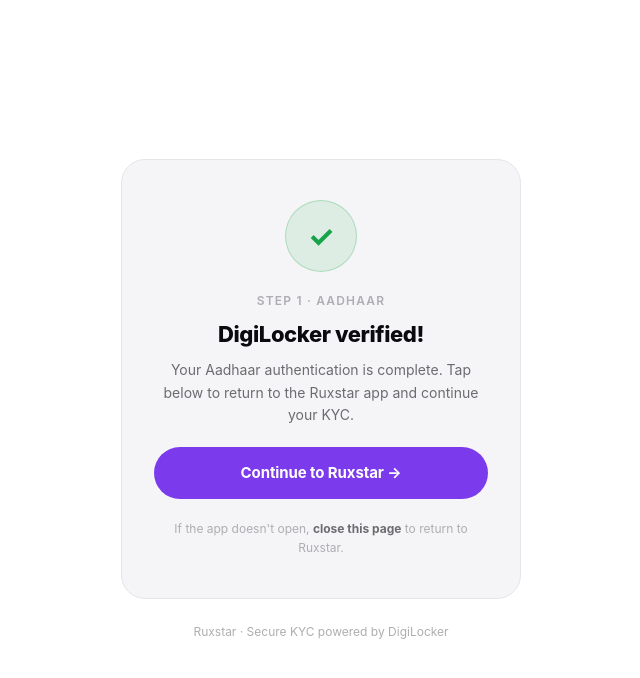
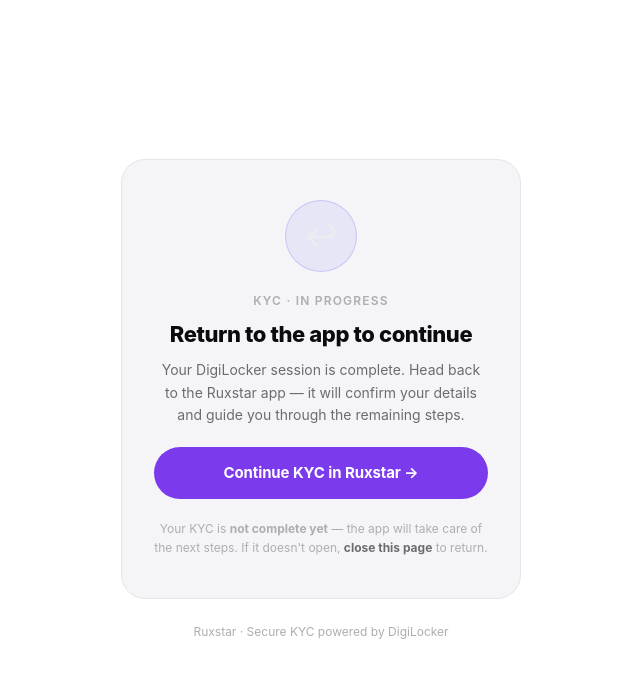
Before and after one commit to ruxstar-admin/ruxstar-frontend-services, a Next.js app: page /kyc/mobile-done in a window 1280 px wide. Shown: the top 678 px of the page, without its empty margins (319-959 px from the left). Built offline with nearby package versions, Linux system fonts and the light colour scheme.

Commit message:
added some user level comments for user understanding

```diff
--- a/app/kyc/mobile-done/page.tsx
+++ b/app/kyc/mobile-done/page.tsx
@@ -51,18 +51,17 @@
   return (
     <div style={styles.page}>
       <div style={styles.card}>
-        {/* Icon */}
-        <div style={{ ...styles.iconWrap, ...styles.iconGreen }}>
-          <span style={{ fontSize: 30, color: "#16a34a", fontWeight: 700 }}>✓</span>
+        {/* Icon — neutral, not a success tick */}
+        <div style={{ ...styles.iconWrap, ...styles.iconBlue }}>
+          <span style={{ fontSize: 30 }}>↩</span>
         </div>
 
         {/* Copy */}
         <div style={{ textAlign: "center" }}>
-          <p style={styles.eyebrow}>Step 1 · Aadhaar</p>
-          <h1 style={styles.heading}>DigiLocker verified!</h1>
+          <p style={styles.eyebrow}>KYC · In progress</p>
+          <h1 style={styles.heading}>Return to the app to continue</h1>
           <p style={styles.sub}>
-            Your Aadhaar authentication is complete. Tap below to return to the
-            Ruxstar app and continue your KYC.
+            Your DigiLocker session is complete. Head back to the Ruxstar app — it will confirm your details and guide you through the remaining steps.
           </p>
         </div>
 
@@ -70,8 +69,8 @@
         {linkFailed && (
           <p style={styles.fallback}>
             The app didn&apos;t open automatically.{" "}
-            <strong style={{ color: "#0A0A0F" }}>Close this page</strong> to
-            return to Ruxstar.
+            <strong style={{ color: "#0A0A0F" }}>Close this page</strong> and
+            reopen Ruxstar to complete the remaining steps.
           </p>
         )}
 
@@ -84,13 +83,12 @@
             ...(opened && !linkFailed ? styles.btnLoading : {}),
           }}
         >
-          {opened && !linkFailed ? "Opening Ruxstar…" : "Continue to Ruxstar →"}
+          {opened && !linkFailed ? "Opening Ruxstar…" : "Continue KYC in Ruxstar →"}
         </button>
 
         <p style={styles.note}>
-          If the app doesn&apos;t open,{" "}
-          <strong style={{ color: "#6C6C70" }}>close this page</strong> to
-          return to Ruxstar.
+          Your KYC is <strong style={{ color: "#AEAEB2" }}>not complete yet</strong> — the app will take care of the next steps.
+          If it doesn&apos;t open, <strong style={{ color: "#6C6C70" }}>close this page</strong> to return.
         </p>
       </div>
 
@@ -105,8 +103,8 @@
       fallback={
         <div style={styles.page}>
           <div style={styles.card}>
-            <div style={{ ...styles.iconWrap, ...styles.iconGreen }}>
-              <span style={{ fontSize: 30, color: "#16a34a", fontWeight: 700 }}>✓</span>
+            <div style={{ ...styles.iconWrap, ...styles.iconBlue }}>
+              <span style={{ fontSize: 30 }}>↩</span>
             </div>
             <p style={styles.sub}>Loading…</p>
           </div>
@@ -156,6 +154,10 @@
   iconGreen: {
     backgroundColor: "rgba(22,163,74,0.10)",
     border: "1px solid rgba(22,163,74,0.25)",
+  },
+  iconBlue: {
+    backgroundColor: "rgba(99,102,241,0.10)",
+    border: "1px solid rgba(99,102,241,0.25)",
   },
   eyebrow: {
     margin: 0,
```
